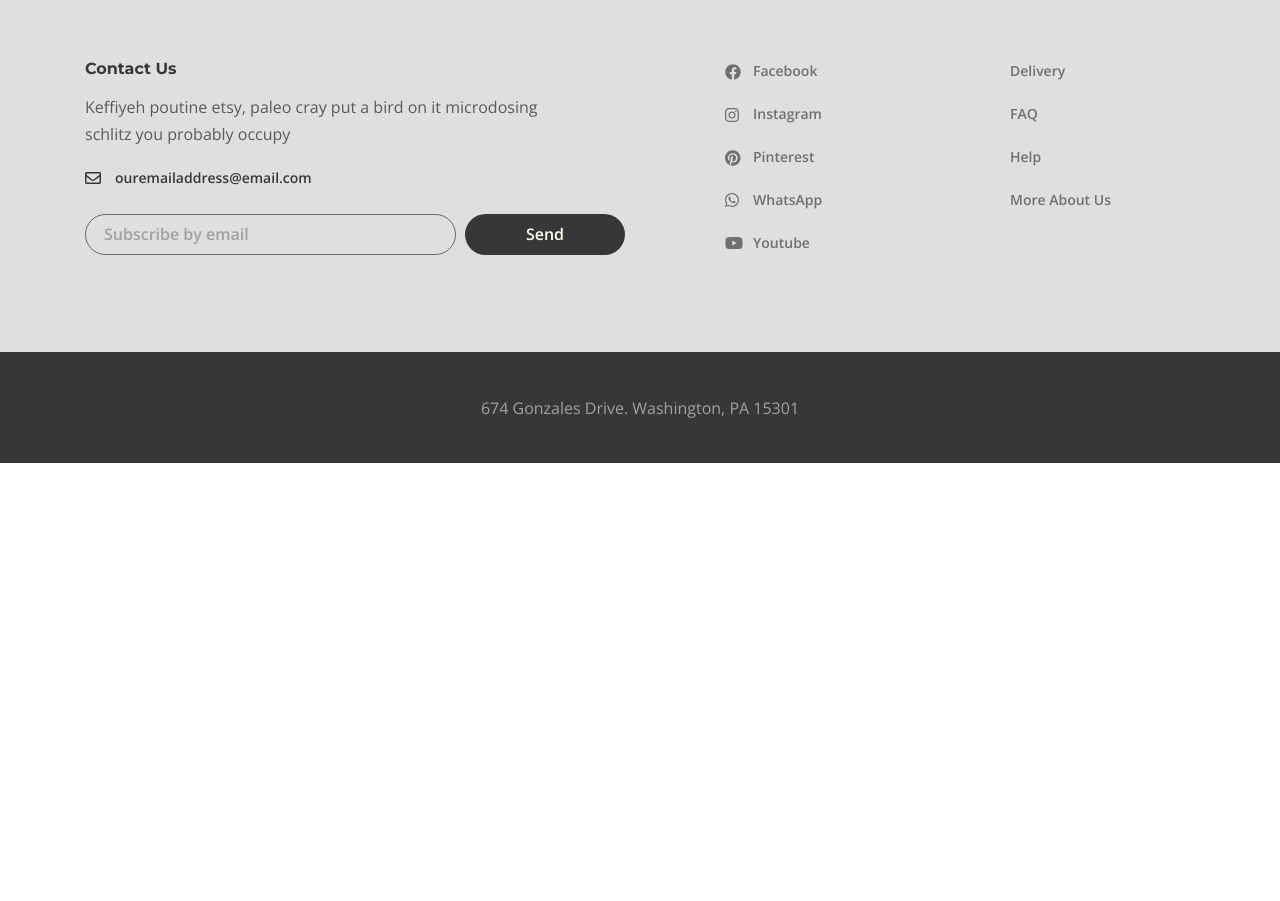
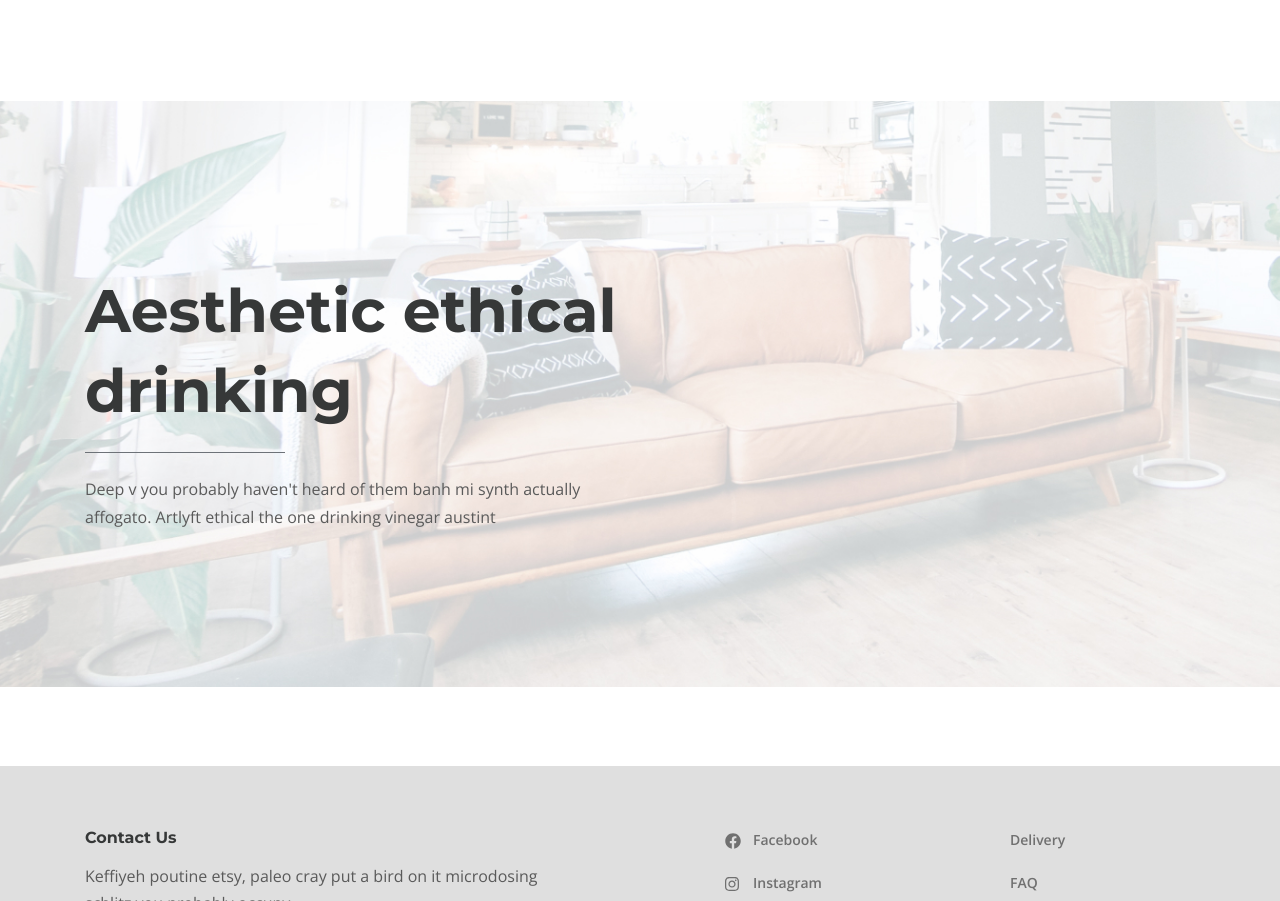
Before and after one commit to KovalenkoMaxim010185/Portfolio, a website: page Desire/app/index.html in a window 1280 px wide. Shown: the part 1570-2471 px from the top of the page. Before the commit the page ends 2033 px from the top, so only its background shows below. Drawn offline with nearby package versions, Linux system fonts and the light colour scheme.

Commit message:
END of AESTHETIC

```diff
--- a/Desire/app/index.html
+++ b/Desire/app/index.html
@@ -169,6 +169,16 @@
                     </div>
                 </div>
             </dection>
+            <section class="aesthetic">
+                <div class="container">
+                    <h2 class="aesthetic__title">
+                        Aesthetic ethical drinking
+                    </h2>
+                    <p class="aesthetic__text">
+                        Deep v you probably haven't heard of them banh mi synth actually affogato. Artlyft ethical the one drinking vinegar austint
+                    </p>
+                </div>
+            </section>
         </main>
 
         <footer class="footer">
--- a/Desire/app/scss/style.scss
+++ b/Desire/app/scss/style.scss
@@ -384,4 +384,37 @@
     }
 }
 //! -----END of NEW-COLLECTION --------------------------
+
+//* -----START of AESTHETIC ------------------------------
+.aesthetic {
+    margin: 104px 0 79px 0;
+    padding: 170px 0 156px;
+    background-image: url(../images/aestetic-bg.jpg);
+    background-size: cover;
+    background-repeat: no-repeat;
+    &__title {
+        @extend %title-font;
+        color: $title;
+        font-size: 60px;
+        line-height: 133%;
+        position: relative;
+        padding: 0 0 22px 0;
+        margin: 0 0 22px 0;
+        max-width: 730px;
+        &::after {
+            content: '';
+            position: absolute;
+            width: 200px;
+            height: 1px;
+            left: 0;
+            bottom: 0;
+            background-color: #6D7278;
+        }
+    }
+    &__text {
+        max-width: 540px;
+        line-height: 175%;
+    }
+}
+//! -----END of AESTHETIC --------------------------------
 //! -----END of MAIN ------------------------------------
```
Also changed, not shown: Desire/app/css/style.min.css, Desire/app/images/aestetic-bg.jpg (added).
